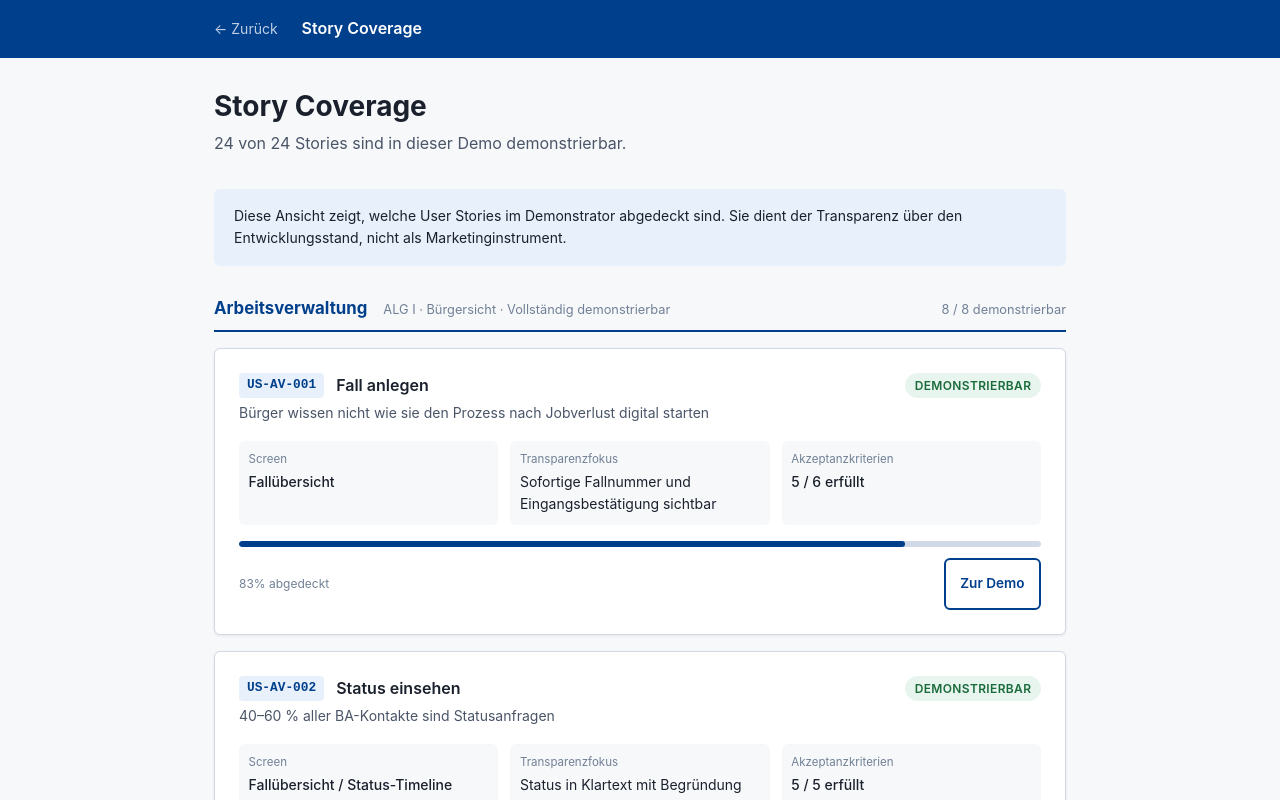
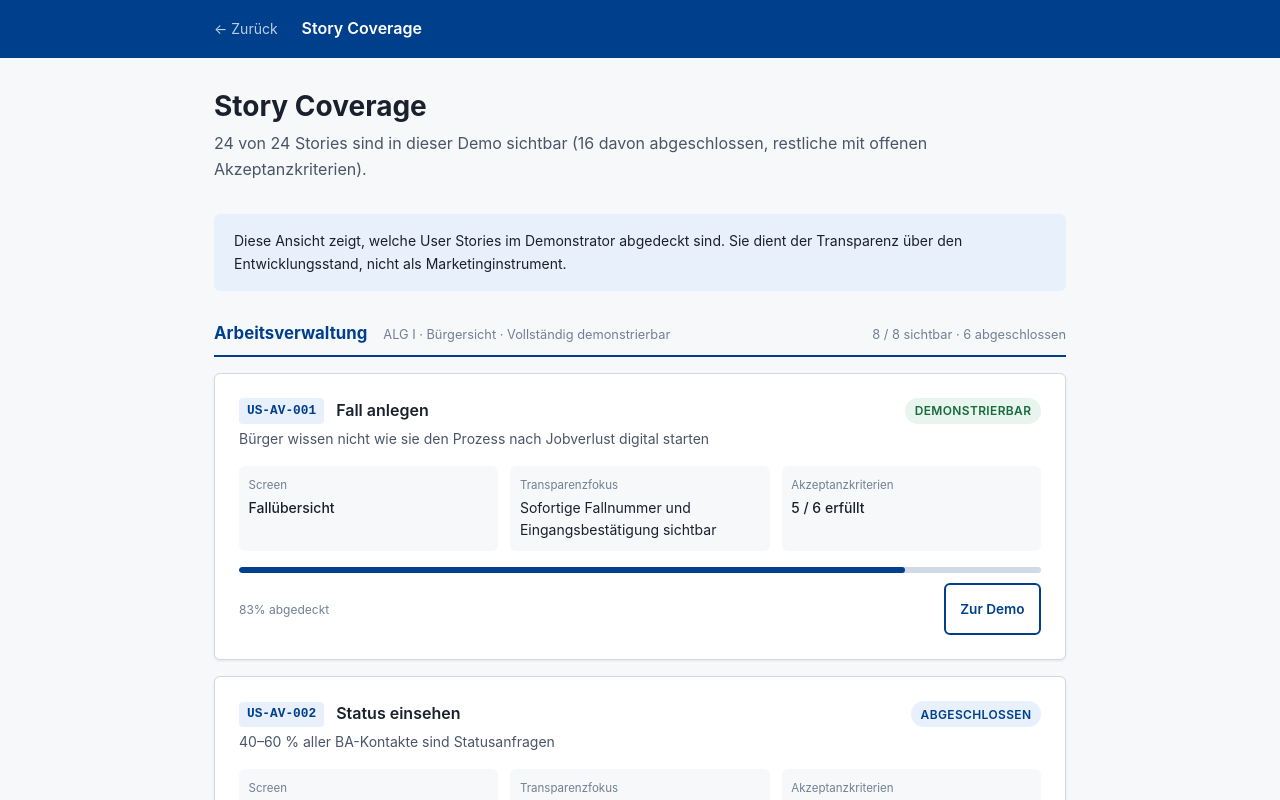
Before and after one commit to d0npedro/open-state, a Next.js app in the folder demo/: page /stories in a window 1280 px wide. Shown: the top 800 px of the page. Built offline with nearby package versions, Linux system fonts and the light colour scheme.

Commit message:
feat(stories): Story-Registry Status-Audit Q-610 (16 ABGESCHLOSSEN)
Vollständige AK+E2E+Screens → ABGESCHLOSSEN; offene AK ehrlich DEMONSTRIERBAR.
US-UG-006 implemented 5/5 (Methodik-Hinweis). /stories zählt beide Status.

```diff
--- a/demo/app/stories/page.tsx
+++ b/demo/app/stories/page.tsx
@@ -6,8 +6,14 @@ const statusConfig = {
   BEREIT:         { label: 'Bereit',          badge: 'badge-primary', pct: 25 },
   IN_ENTWICKLUNG: { label: 'In Entwicklung',  badge: 'badge-warning', pct: 60 },
   DEMONSTRIERBAR: { label: 'Demonstrierbar',  badge: 'badge-success', pct: 100 },
-  ABGESCHLOSSEN:  { label: 'Abgeschlossen',   badge: 'badge-success', pct: 100 },
+  // dunkleres Grün über Primary-Badge — visuell von DEMONSTRIERBAR unterscheidbar (Q-610)
+  ABGESCHLOSSEN:  { label: 'Abgeschlossen',   badge: 'badge-primary', pct: 100 },
 };
+
+/** In der Demo sichtbar: DEMONSTRIERBAR oder ABGESCHLOSSEN (Q-610). */
+function isDemoVisible(status: string): boolean {
+  return status === 'DEMONSTRIERBAR' || status === 'ABGESCHLOSSEN';
+}
 
 const domainOrder = [
   'Arbeitsverwaltung',
@@ -34,7 +40,8 @@ const domainMeta: Record<string, { label: string; hint: string; farbe: string }>
 };
 
 export default function StoriesPage() {
-  const demonstrierbar = storyRegistry.filter(s => s.status === 'DEMONSTRIERBAR').length;
+  const demoVisible = storyRegistry.filter(s => isDemoVisible(s.status)).length;
+  const abgeschlossen = storyRegistry.filter(s => s.status === 'ABGESCHLOSSEN').length;
 
   // Group by domain, preserving domainOrder; unknown domains appended at end
   const grouped = new Map<string, typeof storyRegistry>();
@@ -58,7 +65,10 @@ export default function StoriesPage() {
           {/* Summary */}
           <div>
             <h1 style={{ marginBottom: '0.5rem' }}>Story Coverage</h1>
-            <p>{demonstrierbar} von {storyRegistry.length} Stories sind in dieser Demo demonstrierbar.</p>
+            <p>
+              {demoVisible} von {storyRegistry.length} Stories sind in dieser Demo sichtbar
+              ({abgeschlossen} davon abgeschlossen, restliche mit offenen Akzeptanzkriterien).
+            </p>
           </div>
 
           <div style={{ background: 'var(--color-primary-light)', borderRadius: 'var(--radius)', padding: '1rem 1.25rem', fontSize: '0.875rem' }}>
@@ -71,7 +81,8 @@ export default function StoriesPage() {
             .filter(([, stories]) => stories.length > 0)
             .map(([domain, stories]) => {
               const meta = domainMeta[domain] ?? { label: domain, hint: '', farbe: 'var(--color-neutral)' };
-              const demoCount = stories.filter(s => s.status === 'DEMONSTRIERBAR').length;
+              const demoCount = stories.filter(s => isDemoVisible(s.status)).length;
+              const doneCount = stories.filter(s => s.status === 'ABGESCHLOSSEN').length;
               const headingId = `story-domain-${domain
                 .toLowerCase()
                 .replace(/[^a-z0-9äöüß]+/gi, '-')
@@ -96,7 +107,8 @@ export default function StoriesPage() {
                     </h2>
                     <span style={{ fontSize: '0.8rem', color: 'var(--color-text-muted)' }}>{meta.hint}</span>
                     <span style={{ marginLeft: 'auto', fontSize: '0.8rem', color: 'var(--color-text-muted)', whiteSpace: 'nowrap' }}>
-                      {demoCount} / {stories.length} demonstrierbar
+                      {demoCount} / {stories.length} sichtbar
+                      {doneCount > 0 ? ` · ${doneCount} abgeschlossen` : ''}
                     </span>
                   </div>
 
--- a/demo/data/storyRegistry.ts
+++ b/demo/data/storyRegistry.ts
@@ -5,6 +5,12 @@
  *   cd demo && npm run registry:export
  *
  * Demo-UI (/stories) importiert diese Datei direkt.
+ *
+ * Status (Q-610 Audit, Phase-0-Demo):
+ * - ABGESCHLOSSEN: Route + Screen + alle gezählten AK + E2E (Domain/Story)
+ * - DEMONSTRIERBAR: Demo sichtbar, aber nicht alle AK (z. B. eID, Dateiformat-Validierung)
+ * - acceptance_criteria_count = demo-relevante AK (Story-MD kann Phase-0-externe AK haben)
+ * Kein Fake-Upgrade bei offenen AK.
  */
 import { StoryRegistryEntry } from '@/types';
 
@@ -19,7 +25,7 @@ export const storyRegistry: StoryRegistryEntry[] = [
     screen: 'Fallübersicht',
     transparency_focus: 'Sofortige Fallnummer und Eingangsbestätigung sichtbar',
     acceptance_criteria_count: 6,
-    implemented_criteria: 5,
+    implemented_criteria: 5, // eID-Verifikation (AK6) nicht in Phase-0-Demo
     route: '/fall',
     source_file: 'docs/stories/arbeitsverwaltung/US-AV-001_Fall_anlegen.md'
   },
@@ -28,7 +34,7 @@ export const storyRegistry: StoryRegistryEntry[] = [
     domain: 'Arbeitsverwaltung',
     title: 'Status einsehen',
     role: 'Bürger',
-    status: 'DEMONSTRIERBAR',
+    status: 'ABGESCHLOSSEN',
     problem: '40–60 % aller BA-Kontakte sind Statusanfragen',
     screen: 'Fallübersicht / Status-Timeline',
     transparency_focus: 'Status in Klartext mit Begründung und nächstem Schritt',
@@ -47,7 +53,7 @@ export const storyRegistry: StoryRegistryEntry[] = [
     screen: 'Dokumente',
     transparency_focus: 'Jede Anforderung mit Rechtsgrundlage und Begründung',
     acceptance_criteria_count: 5,
-    implemented_criteria: 4,
+    implemented_criteria: 4, // echte Dateiformat-/Größenprüfung nicht in Demo-Upload
     route: '/fall/dokumente',
     source_file: 'docs/stories/arbeitsverwaltung/US-AV-003_Unterlagen_nachreichen.md'
   },
@@ -56,7 +62,7 @@ export const storyRegistry: StoryRegistryEntry[] = [
     domain: 'Arbeitsverwaltung',
     title: 'Rückfrage verstehen',
     role: 'Bürger',
-    status: 'DEMONSTRIERBAR',
+    status: 'ABGESCHLOSSEN',
     problem: 'Rückfragen kommen in unverständlicher Behördensprache ohne Erklärung',
     screen: 'Rückfragen',
     transparency_focus: 'Begründung, Frist und Konsequenz je Rückfrage sichtbar',
@@ -70,7 +76,7 @@ export const storyRegistry: StoryRegistryEntry[] = [
     domain: 'Arbeitsverwaltung',
     title: 'Termin einsehen und verstehen',
     role: 'Bürger',
-    status: 'DEMONSTRIERBAR',
+    status: 'ABGESCHLOSSEN',
     problem: 'Termine kommen per Post ohne Zweck und Vorbereitung',
     screen: 'Termine',
     transparency_focus: 'Zweck und Vorbereitung je Termin erläutert',
@@ -84,7 +90,7 @@ export const storyRegistry: StoryRegistryEntry[] = [
     domain: 'Arbeitsverwaltung',
     title: 'Bescheid verstehen',
     role: 'Bürger',
-    status: 'DEMONSTRIERBAR',
+    status: 'ABGESCHLOSSEN',
     problem: 'Bescheide in Juristensprache, Widerspruchsfristen werden versäumt',
     screen: 'Bescheide',
     transparency_focus: 'Zwei-Schichten-Darstellung: rechtlich + erklärt',
@@ -98,7 +104,7 @@ export const storyRegistry: StoryRegistryEntry[] = [
     domain: 'Arbeitsverwaltung',
     title: 'Historie nachvollziehen',
     role: 'Bürger',
-    status: 'DEMONSTRIERBAR',
+    status: 'ABGESCHLOSSEN',
     problem: 'Keine Übersicht über Verlauf – wer hat was wann entschieden?',
     screen: 'Verlauf / Audit-Log',
     transparency_focus: 'Lückenlose chronologische Timeline aller Ereignisse',
@@ -112,7 +118,7 @@ export const storyRegistry: StoryRegistryEntry[] = [
     domain: 'Arbeitsverwaltung',
     title: 'Verfahrenslage verstehen',
     role: 'Bürger',
-    status: 'DEMONSTRIERBAR',
+    status: 'ABGESCHLOSSEN',
     problem: 'Bürger wissen nicht, warum ein Fall stockt oder was als nächstes zu tun ist – ohne direkte Erklärung bleibt der Verfahrensstand unklar',
     screen: 'Hinweise zur Verfahrenslage',
     transparency_focus: 'Regelbasierte Hinweise aus Falldaten: Fristlage, fehlende Unterlagen, Bescheidstatus – erklärt und begründet',
@@ -128,12 +134,12 @@ export const storyRegistry: StoryRegistryEntry[] = [
     domain: 'Kita-Betrieb & Jugendamt-Steuerung',
     title: 'Tagesstand erfassen',
     role: 'Fachkraft / Kita-Leitung',
-    status: 'DEMONSTRIERBAR',
+    status: 'ABGESCHLOSSEN',
     problem: 'Anwesenheiten werden auf Papier oder in Excel erfasst – nicht aggregierbar, nicht für Monatsberichte nutzbar',
     screen: 'Tagesstand-Erfassung (aggregiert, session-lokal)',
     transparency_focus: 'Lückenloser Nachweis für Förderabrechnungen und Betriebskontrollen',
     acceptance_criteria_count: 4,
-    implemented_criteria: 4,
+    implemented_criteria: 4, // demo-relevant; Offline/Kind-Einzelmarkierung nicht in Phase 0
     route: '/kita/tagesstand',
     source_file: 'docs/stories/kita_betrieb_und_jugendamt_steuerung/US-KJ-001_Tagesstand_erfassen.md'
   },
@@ -142,7 +148,7 @@ export const storyRegistry: StoryRegistryEntry[] = [
     domain: 'Kita-Betrieb & Jugendamt-Steuerung',
     title: 'Belegungsstand einsehen',
     role: 'Kita-Leitung',
-    status: 'DEMONSTRIERBAR',
+    status: 'ABGESCHLOSSEN',
     problem: 'Belegungssituation ist nicht tagesgenau abrufbar – Leitungen müssen manuell zählen',
     screen: 'Belegungsübersicht Einrichtung',
     transparency_focus: 'Tagesgenaue Übersicht belegte / freie / reservierte Plätze je Gruppe',
@@ -156,7 +162,7 @@ export const storyRegistry: StoryRegistryEntry[] = [
     domain: 'Kita-Betrieb & Jugendamt-Steuerung',
     title: 'Monatsbericht abrufen',
     role: 'Kita-Leitung',
-    status: 'DEMONSTRIERBAR',
+    status: 'ABGESCHLOSSEN',
     problem: 'Monatliche Auswertungen werden manuell aus heterogenen Quellen zusammengestellt – fehleranfällig und zeitaufwändig',
     screen: 'Monatsbericht Einrichtung',
     transparency_focus: 'Automatisch erzeugter Bericht mit Anwesenheitsquoten, Auslastung, Personalstunden',
@@ -170,7 +176,7 @@ export const storyRegistry: StoryRegistryEntry[] = [
     domain: 'Kita-Betrieb & Jugendamt-Steuerung',
     title: 'Meldung prüfen und freigeben',
     role: 'Kita-Leitung',
-    status: 'DEMONSTRIERBAR',
+    status: 'ABGESCHLOSSEN',
     problem: 'Meldungen an das Jugendamt werden manuell erstellt – vollautomatische Übermittlung ohne Kontrolle ist keine akzeptable Alternative',
     screen: 'Meldefreigabe Monatsmeldung',
     transparency_focus: 'Aktive Freigabe durch Leitung – keine Datenübermittlung ohne Kenntnis und Bestätigung',
@@ -240,7 +246,7 @@ export const storyRegistry: StoryRegistryEntry[] = [
     domain: 'Kita-Betrieb & Jugendamt-Steuerung',
     title: 'Öffentlichen Transparenzbericht einsehen',
     role: 'Bürger / Öffentlichkeit',
-    status: 'DEMONSTRIERBAR',
+    status: 'ABGESCHLOSSEN',
     problem: 'Öffentliche Informationen zur Kitaversorgung sind nicht vorhanden oder auf Presseberichte beschränkt – Bürger können die Lage nicht selbst einschätzen',
     screen: 'Transparenzbericht (öffentlich)',
     transparency_focus: 'Auslastung, Warteliste, freie Plätze – ohne Registrierung, inkl. Methodik und Datenlücken',
@@ -270,7 +276,7 @@ export const storyRegistry: StoryRegistryEntry[] = [
     domain: 'Unternehmensgründung',
     title: 'Gründungsstatus einsehen',
     role: 'Gründerin / Gründer',
-    status: 'DEMONSTRIERBAR',
+    status: 'ABGESCHLOSSEN',
     problem: 'Gründer wissen nicht, wo ihre Gewerbeanmeldung steht, und müssen bei mehreren Behörden nachfragen',
     screen: 'Gründungsakte / Übersicht',
     transparency_focus: 'Klartext-Status, Fortschritt und nächster Schritt ohne internen Code',
@@ -284,7 +290,7 @@ export const storyRegistry: StoryRegistryEntry[] = [
     domain: 'Unternehmensgründung',
     title: 'Beteiligte Behörden einsehen',
     role: 'Gründerin / Gründer',
-    status: 'DEMONSTRIERBAR',
+    status: 'ABGESCHLOSSEN',
     problem: 'Mehrere Behörden sind beteiligt, Zuständigkeiten und Bearbeitungsstände sind nicht an einem Ort sichtbar',
     screen: 'Behördenübersicht',
     transparency_focus: 'Rolle, Status und Kontakt je Behörde erklärbar',
@@ -303,7 +309,7 @@ export const storyRegistry: StoryRegistryEntry[] = [
     screen: 'Unterlagen / Dokumente',
     transparency_focus: 'Anforderung mit Begründung, Rechtsgrundlage und Dokumentenstatus',
     acceptance_criteria_count: 6,
-    implemented_criteria: 5,
+    implemented_criteria: 5, // echte Formatvalidierung analog AV nicht in Demo
     route: '/gruendung/dokumente',
     source_file: 'docs/stories/unternehmensgruendung/US-UG-003_Unterlagen_nachreichen.md'
   },
@@ -312,7 +318,7 @@ export const storyRegistry: StoryRegistryEntry[] = [
     domain: 'Unternehmensgründung',
     title: 'Rückfrage verstehen und beantworten',
     role: 'Gründerin / Gründer',
-    status: 'DEMONSTRIERBAR',
+    status: 'ABGESCHLOSSEN',
     problem: 'Rückfragen kommen in Behördensprache ohne Frist und Konsequenz',
     screen: 'Rückfragen',
     transparency_focus: 'Frage, Begründung, Frist und Konsequenz je Rückfrage',
@@ -326,7 +332,7 @@ export const storyRegistry: StoryRegistryEntry[] = [
     domain: 'Unternehmensgründung',
     title: 'Verfahrensverlauf nachvollziehen',
     role: 'Gründerin / Gründer',
-    status: 'DEMONSTRIERBAR',
+    status: 'ABGESCHLOSSEN',
     problem: 'Es fehlt eine chronologische Übersicht, wer wann was in der Gründungsakte entschieden hat',
     screen: 'Verlauf / Timeline',
     transparency_focus: 'Lückenlose Timeline mit Ereignistyp, Datum und Urheber',
@@ -340,12 +346,12 @@ export const storyRegistry: StoryRegistryEntry[] = [
     domain: 'Unternehmensgründung',
     title: 'Nächste Schritte und Pflichten verstehen',
     role: 'Gründerin / Gründer',
-    status: 'DEMONSTRIERBAR',
+    status: 'ABGESCHLOSSEN',
     problem: 'Generische Checklisten passen nicht zum konkreten Fall; Handlungsträger und Konsequenzen unklar',
     screen: 'Übersicht / Hinweise',
     transparency_focus: 'Fallbezogene nächste Schritte mit Begründung und Handlungsträger',
     acceptance_criteria_count: 5,
-    implemented_criteria: 4,
+    implemented_criteria: 5, // Q-610: Methodik-Hinweis „keine Rechtsauskunft“ auf /gruendung/hinweise
     route: '/gruendung/hinweise',
     source_file: 'docs/stories/unternehmensgruendung/US-UG-006_Naechste_Schritte_verstehen.md'
   },
```
Also changed, not shown: 5 other files (tests, documents, lock files or other folders).
